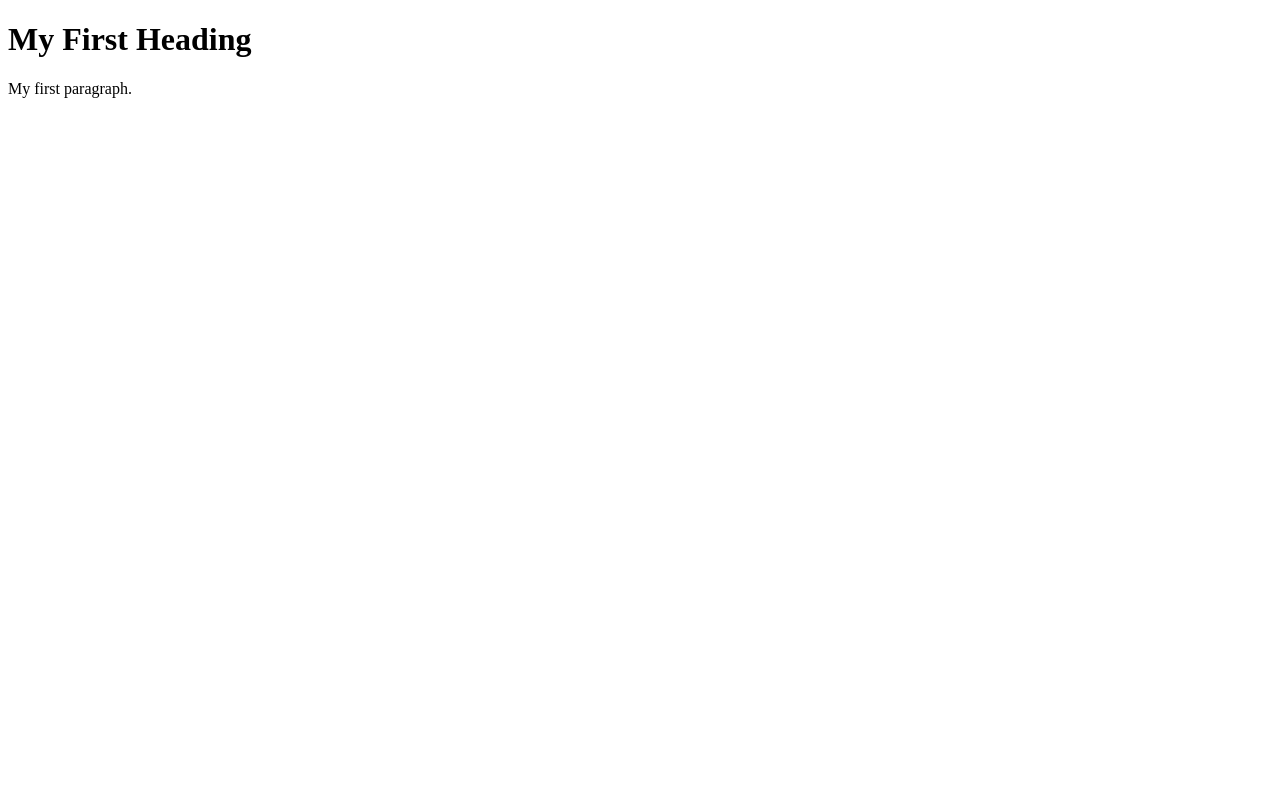
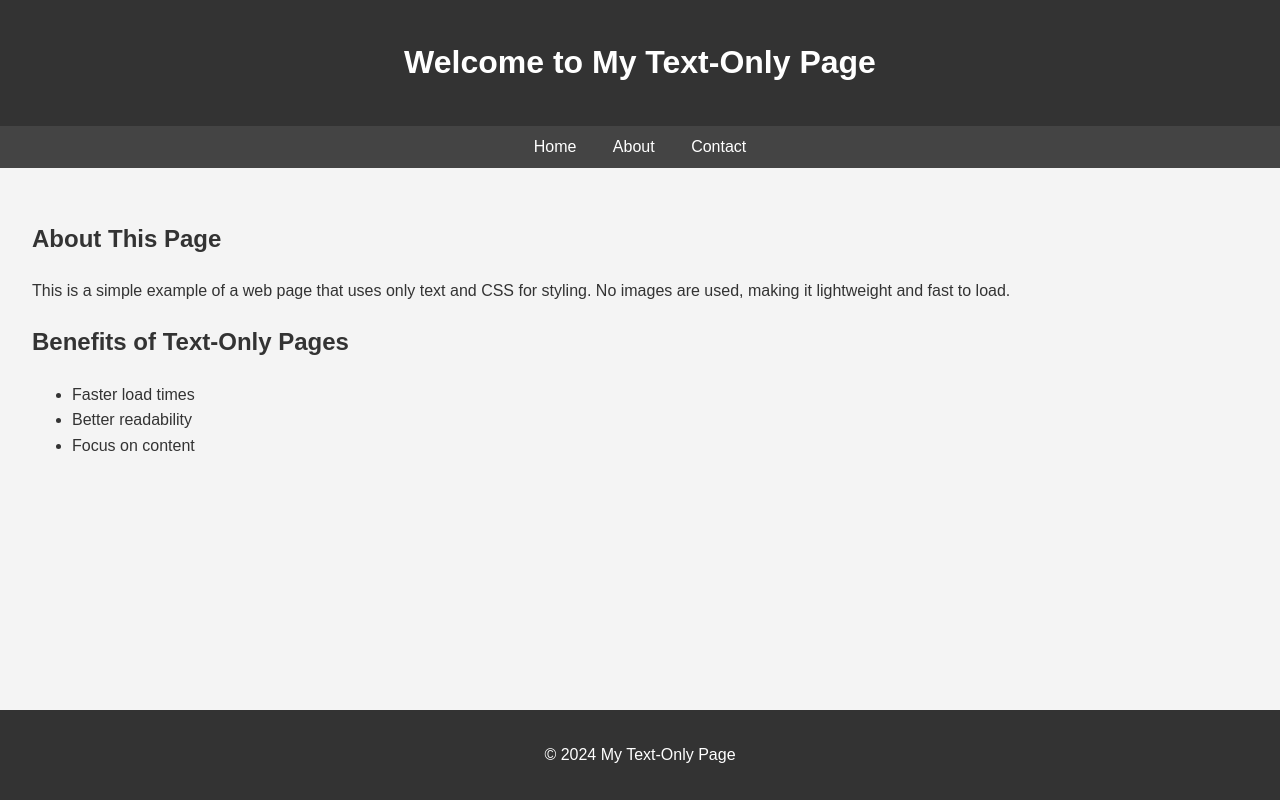
Before and after one commit to nleela/test1215.github.io, a plain HTML site: page index.html in a window 1280 px wide. Drawn offline with Linux system fonts and the light colour scheme.

Commit message:
Update index.html
second edition

```diff
--- a/index.html
+++ b/index.html
@@ -1,10 +1,70 @@
 <!DOCTYPE html>
-<html>
+<html lang="en">
+<head>
+    <meta charset="UTF-8">
+    <meta name="viewport" content="width=device-width, initial-scale=1.0">
+    <title>Simple Text-Only Page</title>
+    <style>
+        body {
+            font-family: Arial, sans-serif;
+            line-height: 1.6;
+            margin: 0;
+            padding: 0;
+            background-color: #f4f4f4;
+            color: #333;
+        }
+        header {
+            background-color: #333;
+            color: #fff;
+            padding: 1rem 0;
+            text-align: center;
+        }
+        nav {
+            background-color: #444;
+            color: #fff;
+            padding: 0.5rem;
+            text-align: center;
+        }
+        nav a {
+            color: #fff;
+            margin: 0 1rem;
+            text-decoration: none;
+        }
+        main {
+            padding: 2rem;
+        }
+        footer {
+            background-color: #333;
+            color: #fff;
+            text-align: center;
+            padding: 1rem 0;
+            position: fixed;
+            width: 100%;
+            bottom: 0;
+        }
+    </style>
+</head>
 <body>
-
-<h1>My First Heading</h1>
-
-<p>My first paragraph.</p>
-
+    <header>
+        <h1>Welcome to My Text-Only Page</h1>
+    </header>
+    <nav>
+        <a href="#">Home</a>
+        <a href="#">About</a>
+        <a href="#">Contact</a>
+    </nav>
+    <main>
+        <h2>About This Page</h2>
+        <p>This is a simple example of a web page that uses only text and CSS for styling. No images are used, making it lightweight and fast to load.</p>
+        <h2>Benefits of Text-Only Pages</h2>
+        <ul>
+            <li>Faster load times</li>
+            <li>Better readability</li>
+            <li>Focus on content</li>
+        </ul>
+    </main>
+    <footer>
+        <p>© 2024 My Text-Only Page</p>
+    </footer>
 </body>
 </html>
```
